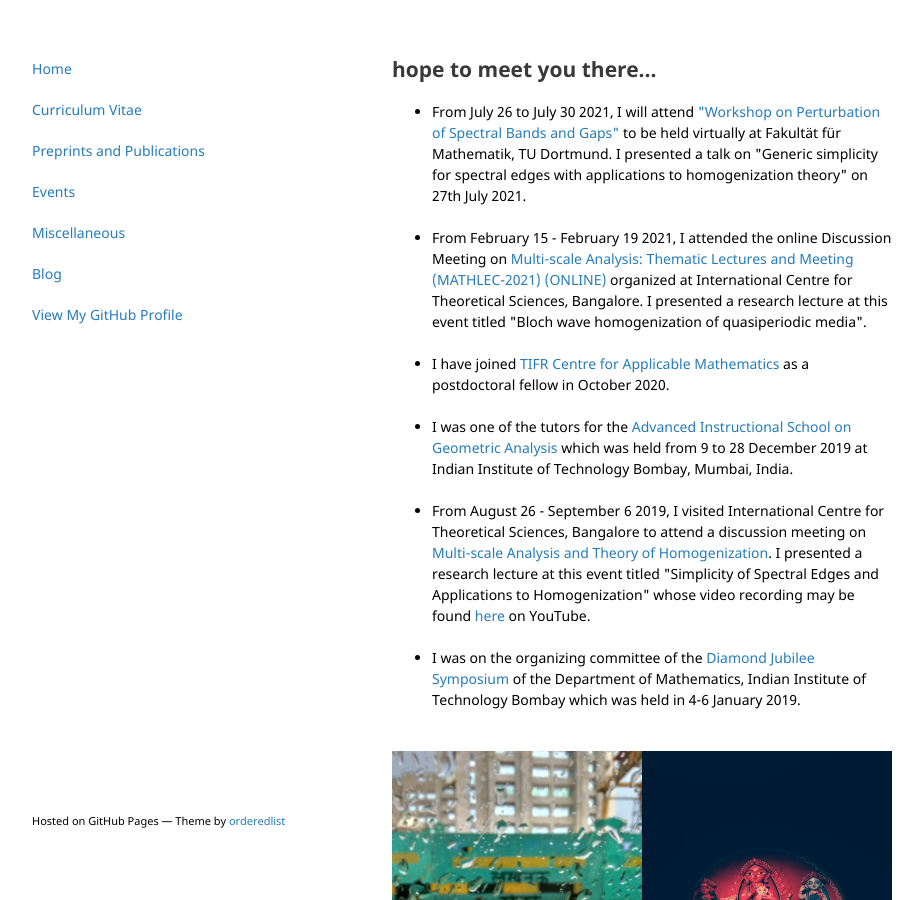
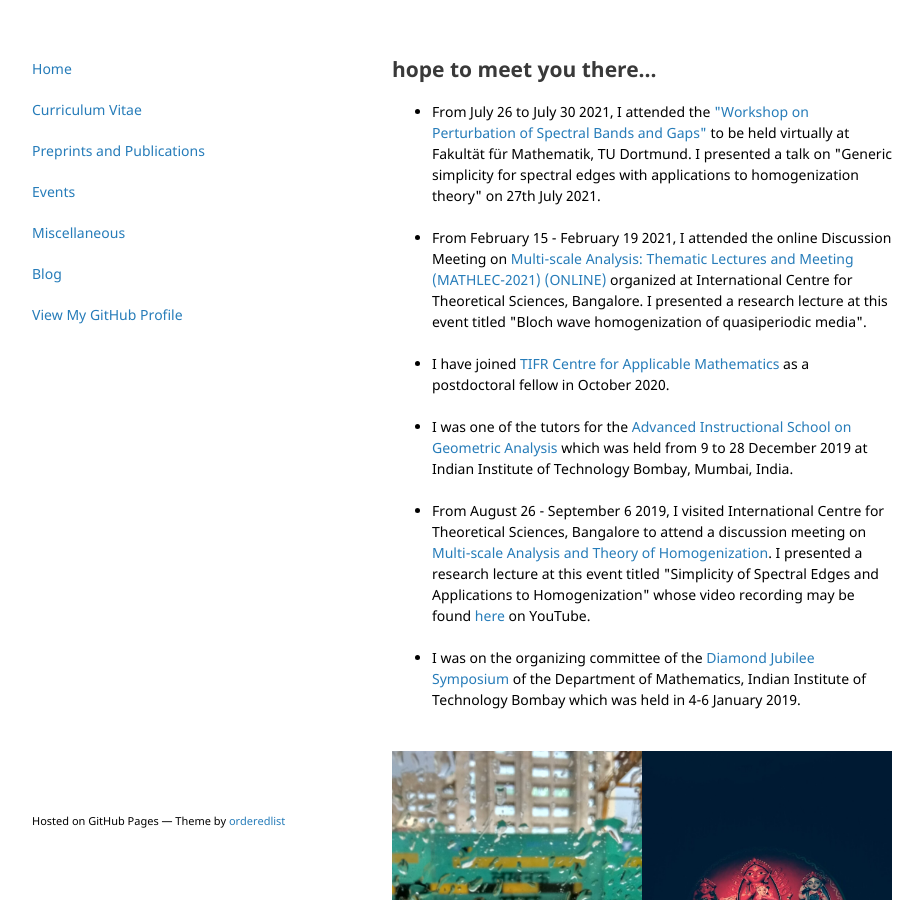
Before and after one commit to vivektewary/vivektewary.github.io, a Jekyll site: the page built from activities.html, in a window 1280 px wide and 900 px high. Shown: the whole window, without its empty margins (178-1101 px from the left). Built offline with Jekyll 4.4.1, drawn with Linux system fonts in a browser that asks for light colours.

Commit message:
Update activities.html

```diff
--- a/activities.html
+++ b/activities.html
@@ -6,7 +6,7 @@
 
 <p>
 <ul>
-<li>From July 26 to July 30 2021, I will attend <a href="https://www.mathematik.tu-dortmund.de/lsix/events/WPSG21/index.php" target="_blank">"Workshop on Perturbation of Spectral Bands and Gaps"</a> to be held virtually at Fakultät für Mathematik, TU Dortmund. I presented a talk on "Generic simplicity for spectral edges with applications to homogenization theory" on 27th July 2021.</li>
+<li>From July 26 to July 30 2021, I attended the <a href="https://www.mathematik.tu-dortmund.de/lsix/events/WPSG21/index.php" target="_blank">"Workshop on Perturbation of Spectral Bands and Gaps"</a> to be held virtually at Fakultät für Mathematik, TU Dortmund. I presented a talk on "Generic simplicity for spectral edges with applications to homogenization theory" on 27th July 2021.</li>
 <br>
 <li>From February 15 - February 19 2021, I attended the online Discussion Meeting on <a href="https://www.icts.res.in/discussion-meeting/MATHLEC2021" target="_blank">Multi-scale Analysis: Thematic Lectures and Meeting
 (MATHLEC-2021) (ONLINE)</a> organized at International Centre for Theoretical Sciences, Bangalore. I presented a research lecture at this event titled "Bloch wave homogenization of quasiperiodic media".</li>
```
